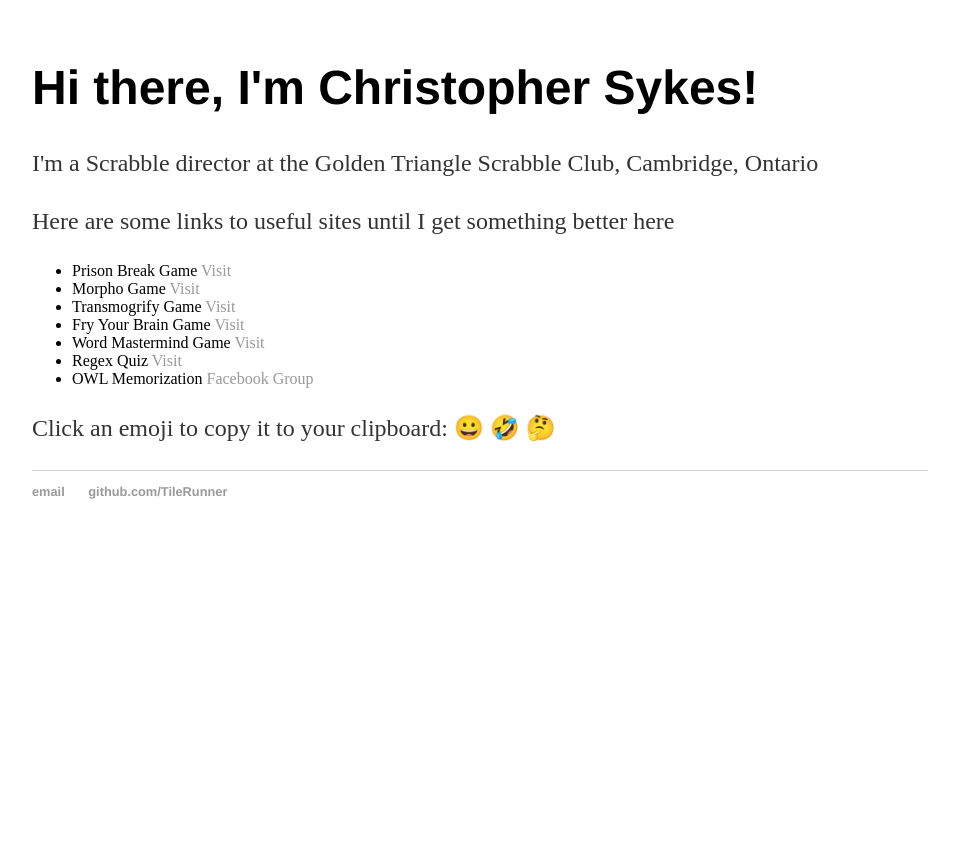
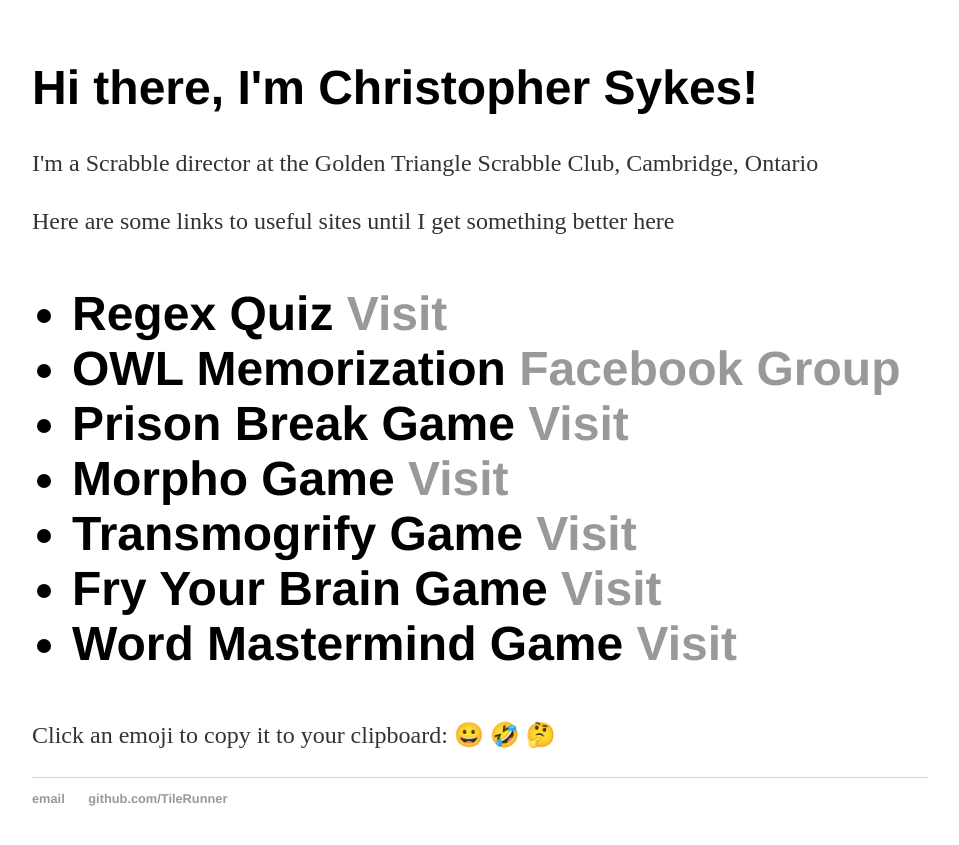
Before and after one commit to TileRunner/tilerunner.github.io, a Jekyll site: the page built from index.html, in a window 1280 px wide. Shown: the top 845 px of the page, without its empty margins (160-1119 px from the left). Built offline with Jekyll 4.4.1, drawn with Linux system fonts in a browser that asks for light colours.

Commit message:
Update index.html

```diff
--- a/index.html
+++ b/index.html
@@ -6,15 +6,17 @@ title: Christopher Sykes
 	<h1>Hi there, I'm Christopher Sykes!</h1>
 	<p>I'm a Scrabble director at the Golden Triangle Scrabble Club, Cambridge, Ontario</p>
 	<p>Here are some links to useful sites until I get something better here</p>
+	<h1>
 	<ul>
+		<li>Regex Quiz <a href="https://tilerunner.github.io/regex-quiz">Visit</a></li>
+		<li>OWL Memorization <a href="https://www.facebook.com/groups/735320253202003/">Facebook Group</a></li>
 		<li>Prison Break Game <a href="https://tilerunner.github.io/prison-break/">Visit</a></li>
 		<li>Morpho Game <a href="https://tilerunner.github.io/morpho/">Visit</a></li>
 		<li>Transmogrify Game <a href="https://tilerunner.github.io/transmogrify/">Visit</a></li>
 		<li>Fry Your Brain Game <a href="https://tilerunner.github.io/binary-for-ryu/">Visit</a></li>
 		<li>Word Mastermind Game <a href="https://tilerunner.github.io/word-mastermind">Visit</a></li>
-		<li>Regex Quiz <a href="https://tilerunner.github.io/regex-quiz">Visit</a></li>
-		<li>OWL Memorization <a href="https://www.facebook.com/groups/735320253202003/">Facebook Group</a></li>
 	</ul>
+	</h1>
 	<p>Click an emoji to copy it to your clipboard:
 		<span onclick="c1()">😀</span>
 		<span onclick="c2()">🤣</span>
```
